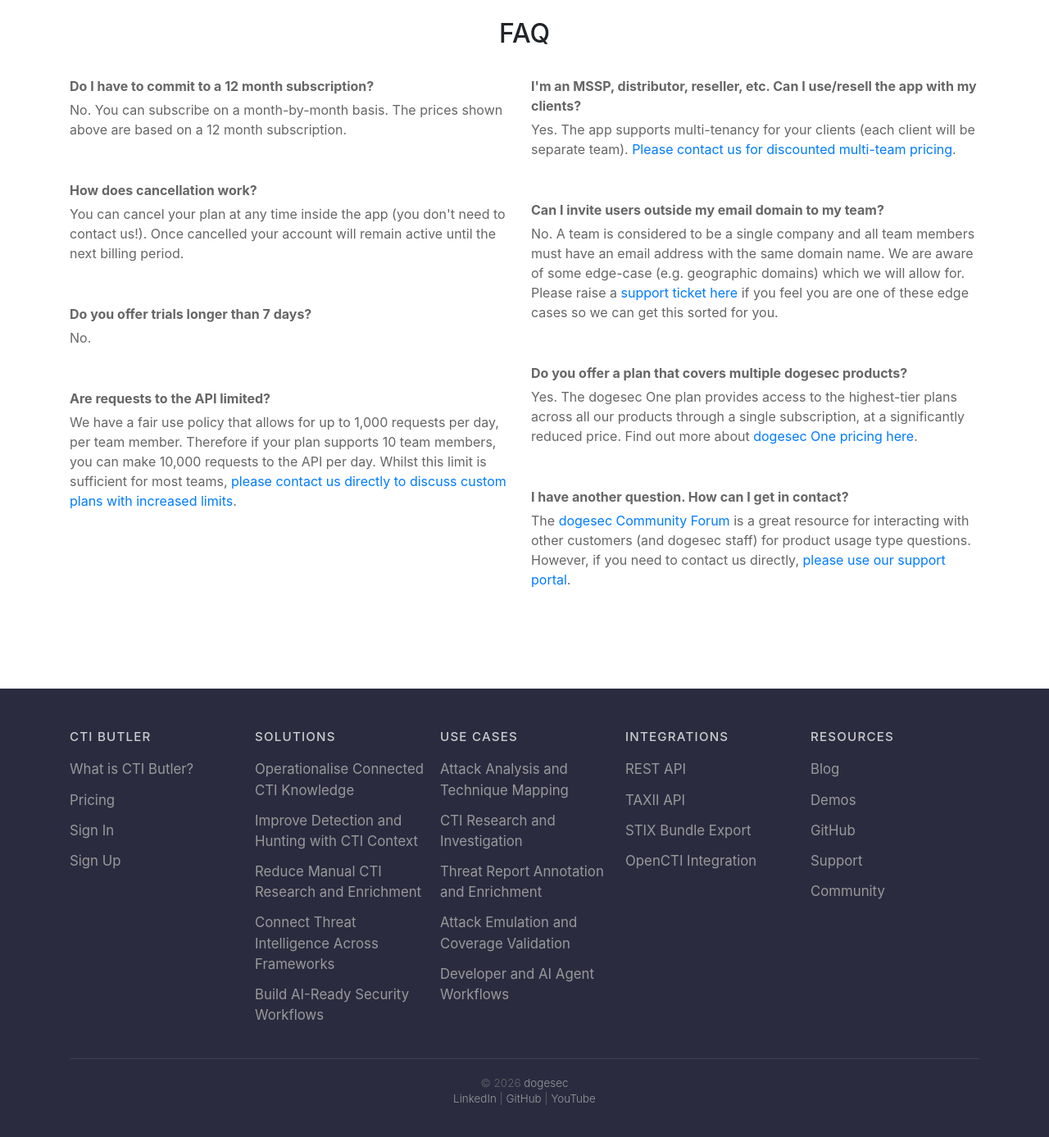
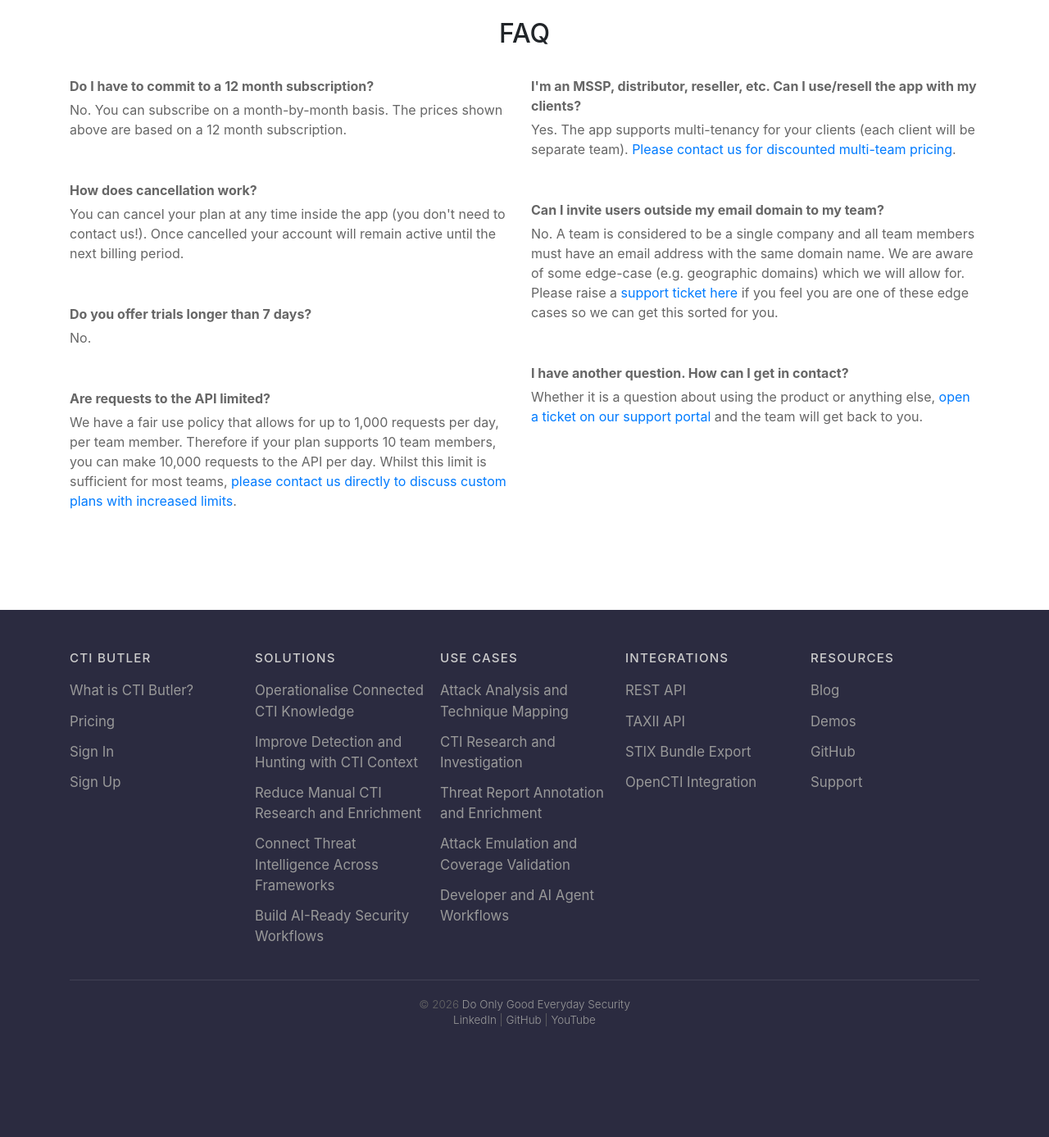
Before and after one commit to muchdogesec/ctibutler-website, a Jekyll site: the page built from pricing/index.html, in a window 1280 px wide and 1400 px high, scrolled down 1392 px. Shown: the top 1387 px of the window at 82% size. Built offline with Jekyll 4.4.1, drawn with Linux system fonts in a browser that asks for light colours; after the commit the page ends 2696 px from its top, so only the background shows below that.

Commit message:
Remove dogesec One and community forum links; footer reads © YEAR Do Only Good Everyday Security (#57)
Claude-Session: https://claude.ai/code/session_01AHVMCtTGtNAvPz5K4jrtky

Co-authored-by: Claude <noreply@anthropic.com>

```diff
--- a/_data/footer.yml
+++ b/_data/footer.yml
@@ -75,6 +75,3 @@
     - name: Support
       link: https://support.dogesec.com/
       new_window: true
-    - name: Community
-      link: https://community.dogesec.com/
-      new_window: true
--- a/_layouts/default.html
+++ b/_layouts/default.html
@@ -64,7 +64,7 @@
 					{% endfor %}
 				</div>
 				<div class="footer-meta">
-					<p class="copyright">&copy; {{ site.time | date: '%Y' }} <a href="https://www.dogesec.com/" target="_blank">dogesec</a></p>
+					<p class="copyright">&copy; {{ site.time | date: '%Y' }} <a href="https://www.dogesec.com/" target="_blank">Do Only Good Everyday Security</a></p>
 					<p class="copyright"><a href="https://www.linkedin.com/company/dogesec" target="_blank">LinkedIn</a> | <a href="https://github.com/muchdogesec/" target="_blank">GitHub</a> | <a href="https://www.youtube.com/@muchdogesec" target="_blank">YouTube</a></p>
 				</div>
 			</div>
--- a/pricing/index.html
+++ b/pricing/index.html
@@ -82,10 +82,8 @@ faq:
     answer: Yes. The app supports multi-tenancy for your clients (each client will be separate team). <a target="_blank" href="https://support.dogesec.com/">Please contact us for discounted multi-team pricing</a>.
   - question: Can I invite users outside my email domain to my team?
     answer: No. A team is considered to be a single company and all team members must have an email address with the same domain name. We are aware of some edge-case (e.g. geographic domains) which we will allow for. Please raise a <a target="_blank" href="https://support.dogesec.com/">support ticket here</a> if you feel you are one of these edge cases so we can get this sorted for you.
-  - question: Do you offer a plan that covers multiple dogesec products?
-    answer: Yes. The dogesec One plan provides access to the highest-tier plans across all our products through a single subscription, at a significantly reduced price. Find out more about <a target="_blank" href="https://www.dogesec.com/pricing">dogesec One pricing here</a>.
   - question: I have another question. How can I get in contact?
-    answer: The <a target="_blank" href="https://community.dogesec.com/">dogesec Community Forum</a> is a great resource for interacting with other customers (and dogesec staff) for product usage type questions. However, if you need to contact us directly, <a target="_blank" href="https://support.dogesec.com">please use our support portal</a>.
+    answer: Whether it is a question about using the product or anything else, <a target="_blank" href="https://support.dogesec.com/">open a ticket on our support portal</a> and the team will get back to you.
 
 ---
 <div class="plans">
```
